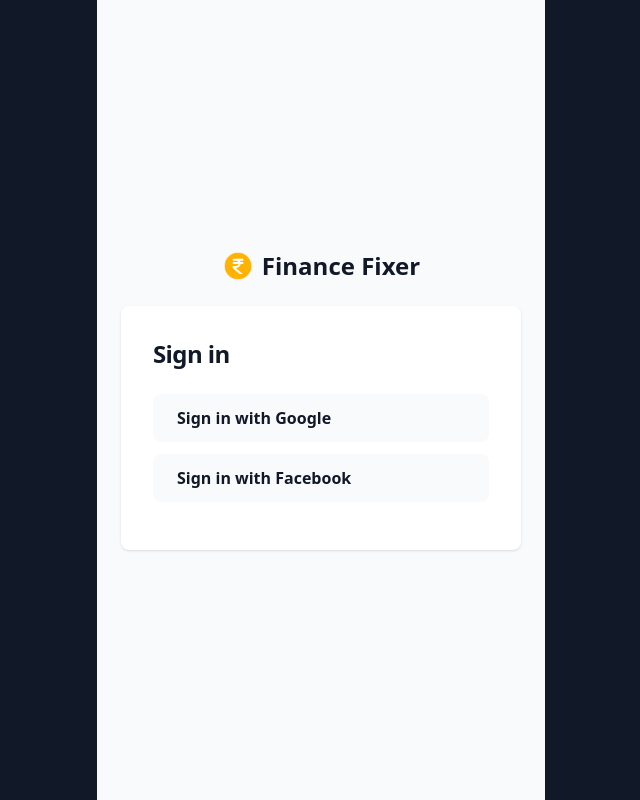
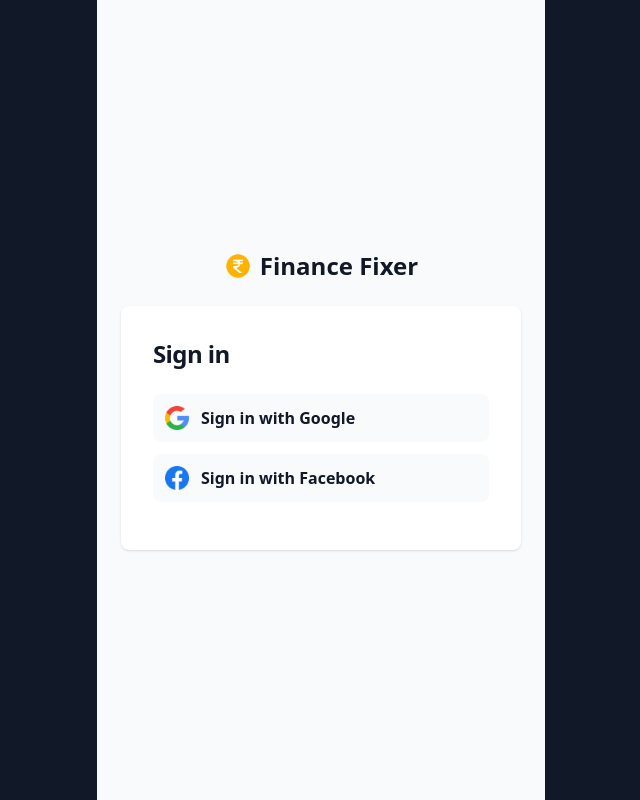
Before and after one commit to gauravsoni97/financefixer, a React (Create React App) app: page / in a window 1280 px wide. Shown: the whole page, without its empty margins (319-959 px from the left). Built offline with nearby package versions, Linux system fonts and the light colour scheme.

Commit message:
login page added in app

```diff
--- a/src/Screens/Login/Login.jsx
+++ b/src/Screens/Login/Login.jsx
@@ -1,5 +1,7 @@
 import React from "react";
 import logo from "../../assets/Images/rupeelogo.png";
+import googleimg from "../../assets/Images/google.png";
+import facebookImg from "../../assets/Images/facebook.png";
 
 const Login = () => {
   return (
@@ -10,7 +12,7 @@ const Login = () => {
             href="#"
             className="flex items-center mb-6 text-2xl font-semibold text-gray-900 dark:text-white"
           >
-            <img className="w-8 h-8 mr-2" src={logo} alt="logo" />
+            <img className="w-7 h-7 mr-2" src={logo} alt="logo" />
             Finance Fixer
           </a>
           <div className="w-full bg-white rounded-lg shadow dark:border md:mt-0 sm:max-w-md xl:p-0 dark:bg-gray-800 dark:border-gray-700">
@@ -25,6 +27,11 @@ const Login = () => {
                       href="#"
                       className="flex items-center p-3 text-base font-bold text-gray-900 rounded-lg bg-gray-50 hover:bg-gray-100 group hover:shadow dark:bg-gray-600 dark:hover:bg-gray-500 dark:text-white"
                     >
+                      <img
+                        className="w-6 h-6"
+                        src={googleimg}
+                        alt="Google Img"
+                      />
                       <span className="flex-1 ml-3 whitespace-nowrap">
                         Sign in with Google
                       </span>
@@ -35,6 +42,12 @@ const Login = () => {
                       href="#"
                       className="flex items-center p-3 text-base font-bold text-gray-900 rounded-lg bg-gray-50 hover:bg-gray-100 group hover:shadow dark:bg-gray-600 dark:hover:bg-gray-500 dark:text-white"
                     >
+                      <img
+                        className="w-6 h-6"
+                        src={facebookImg}
+                        alt="Google Img"
+                      />
+
                       <span className="flex-1 ml-3 whitespace-nowrap">
                         Sign in with Facebook
                       </span>
```
Also changed, not shown: src/assets/Images/facebook.png (added), src/assets/Images/google.png (added).
